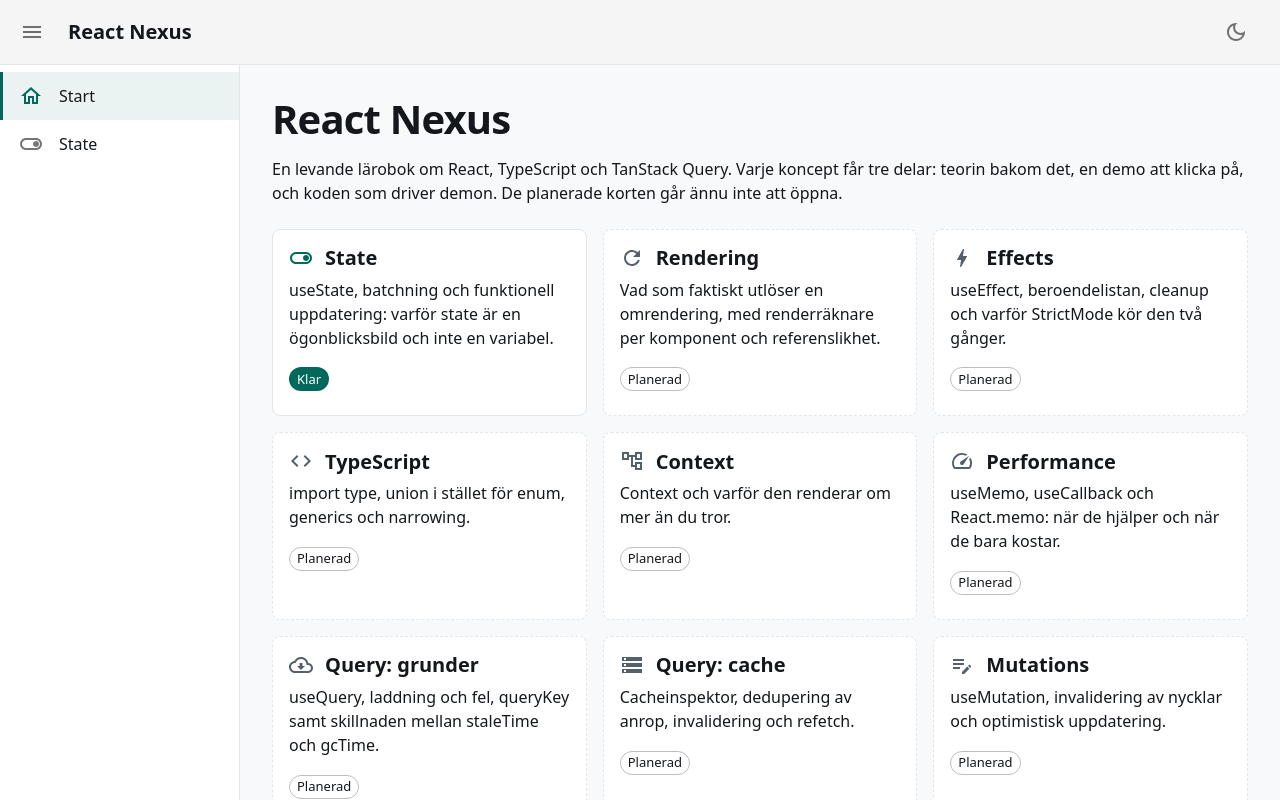
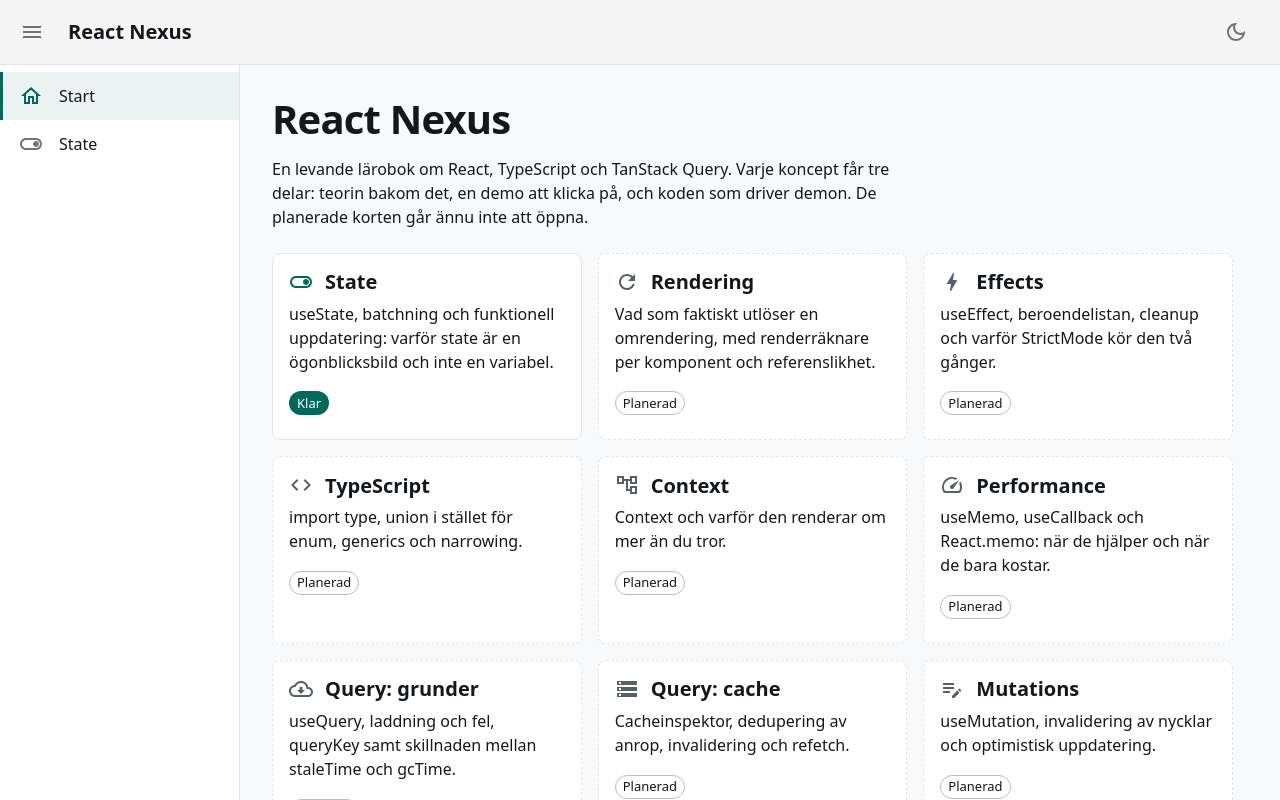
Before and after one commit to Burra17/react-nexus, a React (Vite) app: page / in a window 1280 px wide. Shown: the top 800 px of the page. Built offline with nearby package versions, Linux system fonts and the light colour scheme.

Commit message:
feat: begränsa läsbredd med ReadableColumn och PageWidth-tak

```diff
--- a/src/pages/startPage.tsx
+++ b/src/pages/startPage.tsx
@@ -8,6 +8,7 @@
 import Typography from '@mui/material/Typography';
 import { Link } from 'react-router-dom';
 import { appModules, isBuilt, type AppModule } from '../modules';
+import { ReadableColumn } from '../shared/components/readableColumn';
 
 // Kortets innehåll är detsamma vare sig modulen går att klicka på eller inte.
 // Bara skalet runt omkring skiljer, så innehållet skrivs en gång.
@@ -44,10 +45,12 @@
       <Typography variant="h1" gutterBottom>
         React Nexus
       </Typography>
-      <Typography color="text.secondary">
-        En levande lärobok om React, TypeScript och TanStack Query. Varje koncept får tre delar: teorin bakom det, en demo att klicka på, och koden
-        som driver demon. De planerade korten går ännu inte att öppna.
-      </Typography>
+      <ReadableColumn>
+        <Typography color="text.secondary">
+          En levande lärobok om React, TypeScript och TanStack Query. Varje koncept får tre delar: teorin bakom det, en demo att klicka på, och koden
+          som driver demon. De planerade korten går ännu inte att öppna.
+        </Typography>
+      </ReadableColumn>
     </Box>
 
     <Grid container spacing={2}>
--- /dev/null
+++ b/src/shared/components/readableColumn.tsx
@@ -0,0 +1,20 @@
+import Box from '@mui/material/Box';
+import type { ReactNode } from 'react';
+
+// Så bred en textrad får vara.
+//
+// ch är bredden på siffran noll i det aktuella typsnittet, vilket landar strax
+// över medelteckenbredden. 70ch ger därför ungefär 75-80 faktiska tecken.
+const MAX_LINE_LENGTH = '70ch';
+
+// Begränsar textens radlängd, utan att röra bredden på det som står omkring.
+//
+// Före den här komponenten var en textrad 187 tecken vid en skärm på 1920 px.
+// Vid den bredden tappar ögat raden på vägen från ett radslut till nästa
+// radbörjan, och man läser om samma rad utan att märka det. 45-75 tecken är
+// det vanliga spannet; shadcn och TanStack ligger båda på 82.
+//
+// Spalten är vänsterställd i sidans behållare och centreras inte för sig.
+// Centrerades den skulle dess vänsterkant hamna 275 px in, medan kodblocken
+// började vid behållarens kant - två olika vänsterkanter i samma vy.
+export const ReadableColumn = ({ children }: { children: ReactNode }) => <Box sx={{ maxWidth: MAX_LINE_LENGTH }}>{children}</Box>;
--- a/src/styles/theme.tsx
+++ b/src/styles/theme.tsx
@@ -72,6 +72,12 @@
   components: {
     MuiCssBaseline: {
       styleOverrides: {
+        // Plats för rullningslisten reserveras alltid, även på sidor som ryms
+        // utan den. Annars krymper ytan när listen dyker upp, och allt
+        // centrerat innehåll hoppar en halv listbredd i sidled vid varje
+        // navigering mellan en kort och en lång vy.
+        html: { scrollbarGutter: 'stable' },
+
         // Inline-kod får rätt typsnitt utan att varje vy behöver be om det.
         'code, pre': { fontFamily: monoFontFamily },
       },
--- a/src/templates/conceptTemplate.tsx
+++ b/src/templates/conceptTemplate.tsx
@@ -3,6 +3,7 @@
 import Typography from '@mui/material/Typography';
 import type { ReactNode } from 'react';
 import { CodeBlock, type CodeLanguage } from '../shared/components/codeBlock';
+import { ReadableColumn } from '../shared/components/readableColumn';
 
 export type ConceptSource = {
   fileName: string;
@@ -36,7 +37,10 @@
       <Typography id="rubrik-teori" variant="h2">
         Teori
       </Typography>
-      {theory}
+
+      {/* Bara teoridelen smalnas av. Demon och koden får hela sidans bredd,
+          eftersom de inte läses rad för rad på samma sätt som text. */}
+      <ReadableColumn>{theory}</ReadableColumn>
     </Stack>
 
     <Stack component="section" aria-labelledby="rubrik-demo" spacing={2}>
--- a/src/templates/pageTemplate.tsx
+++ b/src/templates/pageTemplate.tsx
@@ -20,6 +20,13 @@
 
 const openWidth = 240;
 const closedWidth = 64;
+
+// Så bred innehållsytan får bli, oavsett hur bred skärmen är.
+//
+// Utan taket sträckte sig både text och kortrutnät över hela skärmen - 1601 px
+// text vid en skärm på 1920. Kodblocken och demona får använda hela den här
+// bredden; texten begränsas ytterligare av ReadableColumn.
+const PAGE_WIDTH = 1200;
 
 // Sidlayouten som varje vy delar: rubrikrad, ihopfällbar sidomeny och en yta
 // där rutten renderas. Ligger i templates och inte i en modul, eftersom den
@@ -123,6 +130,10 @@
       <Box component="main" sx={{ flexGrow: 1, minWidth: 0, p: 4 }}>
         <Toolbar />
 
+        {/* Sidans bredd bestäms här och ingen annanstans, så att innehållets
+            vänsterkant står stilla när man byter vy. Enskilda vyer bestämmer
+            bara hur brett deras eget innehåll får bli inuti den här ytan. */}
+        <Box sx={{ maxWidth: PAGE_WIDTH, mx: 'auto' }}>
           {/* En Suspense för hela innehållsytan, inte en per vy. Ramen står kvar
               medan vyn hämtas: sidomenyn och rubrikraden ska inte blinka bara
               för att innehållet byts ut. */}
@@ -131,5 +142,6 @@
           </Suspense>
         </Box>
       </Box>
+    </Box>
   );
 };
```
Lines whose indentation alone changed are shown as unchanged.
